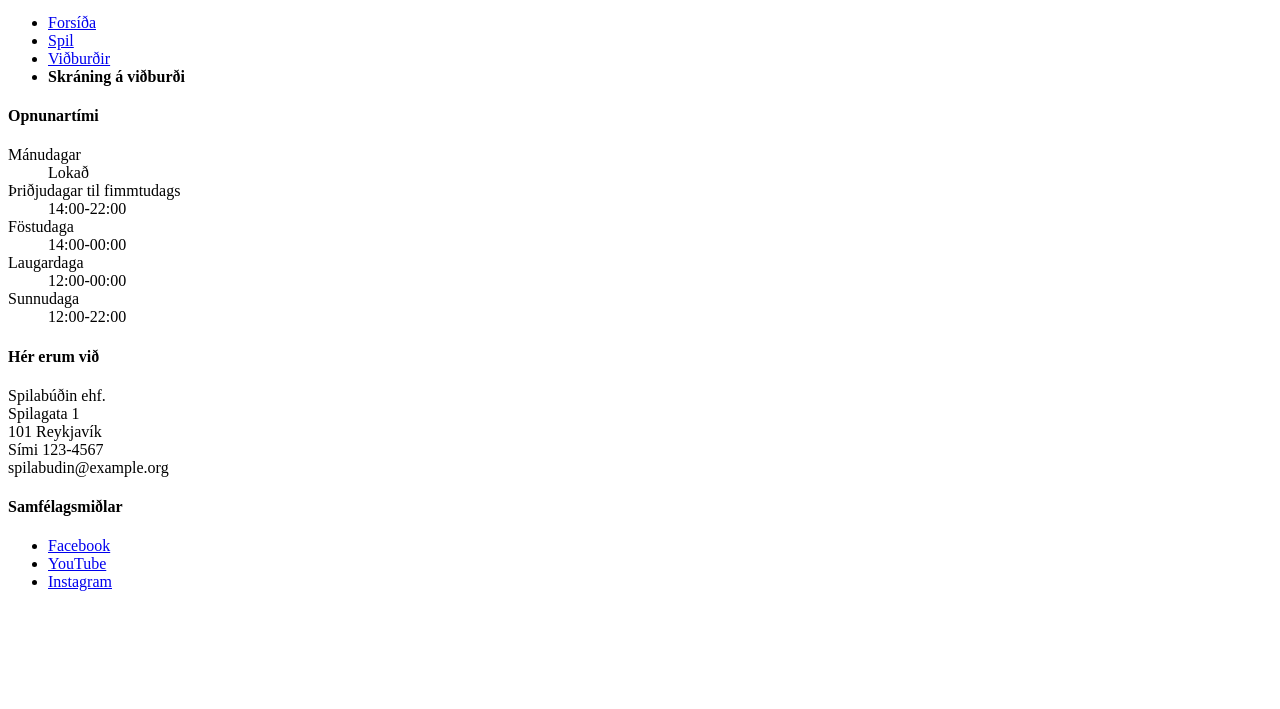
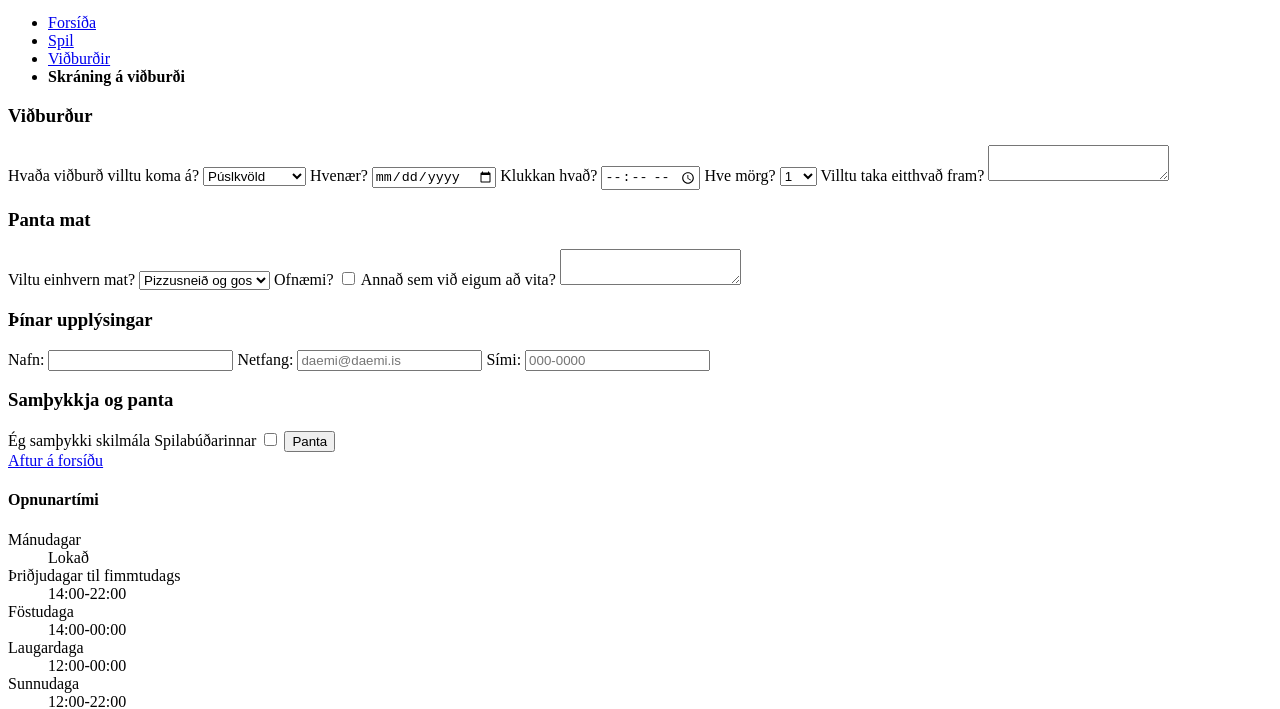
Before and after one commit to Treborralj/Spilabudin, a plain HTML site: page sidur/form.html in a window 1280 px wide. Shown: the part 100-809 px from the top of the page. Drawn offline with Linux system fonts and the light colour scheme.

Commit message:
Kláraði form síðuna og bætti við aftur á forsíðu tenglinum

```diff
--- a/sidur/form.html
+++ b/sidur/form.html
@@ -16,7 +16,80 @@
      </ul>
     </nav>
     <main id="efni">
-
+      <h3>Viðburður</h3>
+      <form>
+        <label for="viðburðar-val">Hvaða viðburð villtu koma á?</label>
+        <select id="viðburðar-val" name="viðburðar-val">
+          <option value="Púslkvöld">Púslkvöld</option>
+          <option value="Ticket to Ride">Ticket to Ride</option>
+        </select>
+        <label>
+          Hvenær?
+        <input type="date" id="dagsetning">
+        </label>
+        <label>
+          Klukkan hvað?
+          <input type="time" min="10:00" max="23:00" id="tímasetning">
+        </label>
+        <label for="fjöldaval">Hve mörg?</label>
+          <select id="fjöldaval" name="fjöldaval">
+            <option value="1">1</option>
+            <option value="2">2</option>
+            <option value="3">3</option>
+            <option value="4">4</option>
+            <option value="5">5</option>
+            <option value="6">6</option>
+            <option value="7">7</option>
+            <option value="8">8</option>
+            <option value="9">9</option>
+            <option value="10">10</option>
+          </select>
+          <label>
+            Villtu taka eitthvað fram?
+            <textarea name="upplýsingar" id="upplýsingar"></textarea>
+          </label>
+      </form>
+      <form>
+      <h3>Panta mat</h3>
+      <label for="mata-val">Viltu einhvern mat?</label>
+      <select id="mata-val" name="mata-val">
+        <option value="pizzusneið og gos">Pizzusneið og gos</option>
+        <option value="Kaffi og kaka">Kaffi og kaka</option>
+        <option value="Engan mat">Engan mat</option>
+      </select>
+      <lable>
+        Ofnæmi?
+        <input name="ofnæmi" type="checkbox">
+      </lable>
+      <label>
+        Annað sem við eigum að vita?
+        <textarea name="eigum að vita" id="eigum að vita"></textarea>
+      </label>
+      </form>
+      <h3>Þínar upplýsingar</h3>
+      <form>
+        <label>
+          Nafn:
+          <input type="text" id="nafn" required>
+        </label>
+        <label>
+          Netfang:
+          <input type="text" id="netfang" placeholder="daemi@daemi.is" required>
+        </label>
+        <label>
+          Sími:
+          <input type="text" id="simi" placeholder="000-0000" required>
+        </label>
+      </form>
+      <h3>Samþykkja og panta</h3>
+      <form>
+        <lable>
+          Ég samþykki skilmála Spilabúðarinnar
+          <input name="skilmálar" type="checkbox">
+        </lable>
+        <button>Panta</button>
+      </form>
+      <a href="../index.html">Aftur á forsíðu</a>
     </main>
     <footer>
         <h4>Opnunartími</h4>
```
Also changed, not shown: sidur/spil.html (+1 -0 lines), sidur/vidburdir.html (+1 -0 lines).
